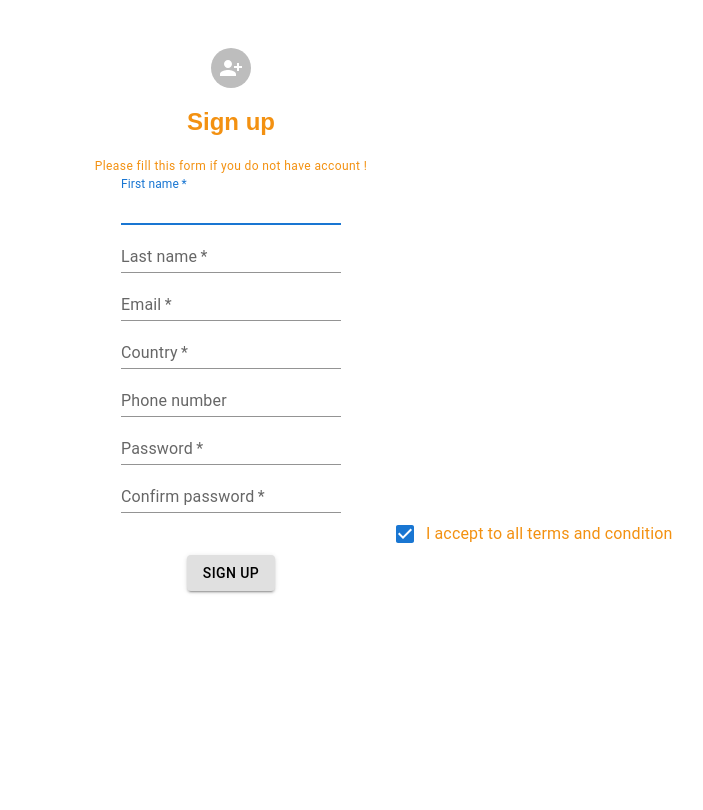
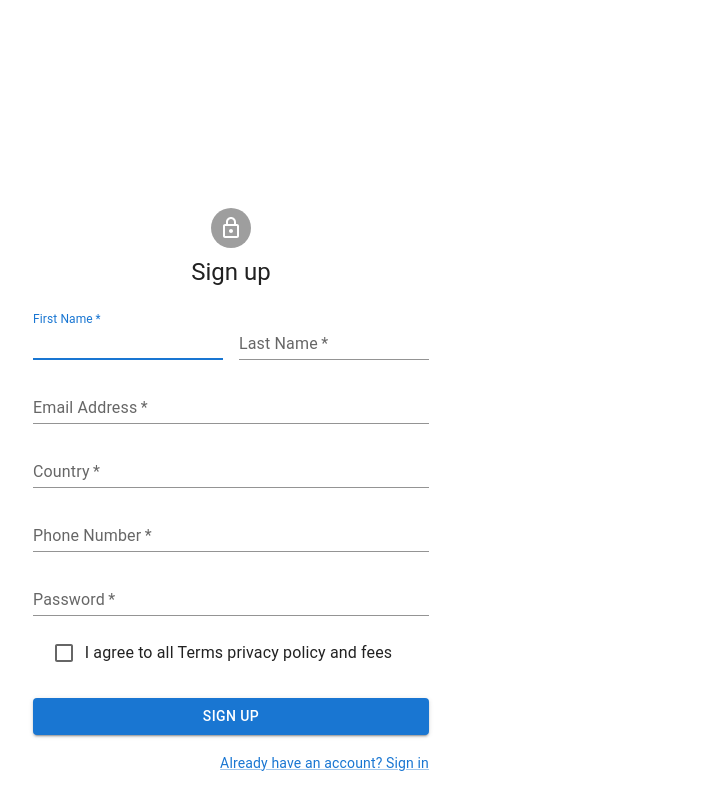
Before and after one commit to Raghad-Suwan/e-wallet, a React (Create React App) app: page / in a window 1280 px wide. Shown: the top 810 px of the page, without its empty margins (409-1112 px from the left). Built offline with nearby package versions, Linux system fonts and the light colour scheme.

Commit message:
new Signup design

```diff
--- a/src/components/Signup.js
+++ b/src/components/Signup.js
@@ -1,63 +1,157 @@
 
-import  React from 'react';
+import React from 'react';
+import Avatar from '@mui/material/Avatar';
+import Button from '@mui/material/Button';
+import CssBaseline from '@mui/material/CssBaseline';
+import TextField from '@mui/material/TextField';
+import FormControlLabel from '@mui/material/FormControlLabel';
+import Checkbox from '@mui/material/Checkbox';
+import Link from '@mui/material/Link';
 import Grid from '@mui/material/Grid';
-import { Paper, Typography } from '@mui/material';
-import Avatar from '@mui/material/Avatar';
-import PersonAddAlt1Icon from '@mui/icons-material/PersonAddAlt1';
-import TextField from '@mui/material/TextField';
-import Button from '@mui/material/Button';
-import Radio from '@mui/material/Radio';
-import RadioGroup from '@mui/material/RadioGroup';
-import FormControlLabel from '@mui/material/FormControlLabel';
-import FormControl from '@mui/material/FormControl';
-import FormLabel from '@mui/material/FormLabel';
-import { display } from '@mui/system';
-import Checkbox, { checkboxClasses } from '@mui/material/Checkbox';
-import FormGroup from '@mui/material/FormGroup';
-import  './Signup.css';
+import Box from '@mui/material/Box';
+import LockOutlinedIcon from '@mui/icons-material/LockOutlined';
+import Typography from '@mui/material/Typography';
+import Container from '@mui/material/Container';
+import { createTheme, ThemeProvider } from '@mui/material/styles';
 
-const Signup = () => {
+
+const theme = createTheme();
+
+ function Signup() {
+  const handleSubmit = (event) => {
+    event.preventDefault();
+    const data = new FormData(event.currentTarget);
+    console.log({
+      email: data.get('email'),
+      password: data.get('password'),
+    });
+  };
 
   return (
+    <ThemeProvider theme={theme}>
+      <Container component="main" maxWidth="xs">
+        <CssBaseline />
+        <Box
+          sx={{
+            marginTop: 25,
+            display: 'flex',
+            flexDirection: 'column',
+            alignItems: 'center',
+          }}
+        >
+          <Avatar sx={{ m: 1, bgcolor: 'text.disabled' }}>
+            <LockOutlinedIcon />
+          </Avatar>
+          <Typography component="h1" variant="h5">
+            Sign up
+          </Typography>
+          <Box component="form" noValidate onSubmit={handleSubmit} sx={{ mt: 3 }}>
 
-<Grid>
-<Grid  align='center'>
+            <Grid container spacing={2}>
+              <Grid item xs={12} sm={6}>
+                <TextField
+                  autoComplete="given-name"
+                  name="firstName"
+                  required
+                  fullWidth
+                  id="firstName"
+                  label="First Name"
+                  variant="standard"
+                  autoFocus
+                />
+              </Grid>
 
-  <Grid className='avatarStyle'>
-  <Avatar>
-<PersonAddAlt1Icon/>
-</Avatar>
-  </Grid>
+              <Grid item xs={12} sm={6}>
+                <TextField
+                  required
+                  fullWidth
+                  id="lastName"
+                  label="Last Name"
+                  name="lastName"
+                  autoComplete="family-name"
+                  variant="standard"
+                />
 
-<h2 className='headerStyle'> Sign up </h2>
+              </Grid>
+              <Grid item xs={12}>
+                <TextField
+                  required
+                  fullWidth
+                  id="email"
+                  label="Email Address"
+                  name="email"
+                  autoComplete="email"
+                  variant="standard"
+                />
+              </Grid>
 
-<Typography  variant='caption' gutterBottom>Please fill this form if you do not have account !</Typography>
+              <Grid item xs={12}>
+                <TextField
+                  required
+                  fullWidth
+                  id="country"
+                  label="Country"
+                  name="country"
+                  autoComplete="country"
+                  variant="standard"
+                />
+              </Grid>
 
-</Grid>
+              <Grid item xs={12}>
+                <TextField
+                  required
+                  fullWidth
+                  name="phone"
+                  label="Phone Number"
+                  type="phone"
+                  id="phone-num"
+                  autoComplete="phone"
+                  variant="standard"
+                />
+              </Grid>
 
-<form>
-<TextField   id="standard-basic" label="First name" variant="standard"  placeholder='Enter your first name' required  autoFocus  /> <br/>
-<TextField   id="standard-basic" label="Last name" variant="standard"  placeholder='Enter your last name'  required  /> <br/>
-<TextField  id="standard-basic" label="Email" variant="standard"  placeholder='Enter your email'   required  /> <br/>
-<TextField  id="standard-basic" label="Country" variant="standard"   placeholder='Enter your country'  required  /> <br/>
-<TextField  id="standard-basic" label="Phone number" variant="standard"   placeholder='Enter your phone number'   /> <br/>
-<TextField  id="standard-basic" label="Password" variant="standard"  placeholder='Enter your password'    required /> <br/>
-<TextField  id="standard-basic" label="Confirm password" variant="standard"  placeholder='confirm password'    required/> <br/>
+              <Grid item xs={12}>
+                <TextField
+                  required
+                  fullWidth
+                  name="password"
+                  label="Password"
+                  type="password"
+                  id="password"
+                  autoComplete="new-password"
+                  variant="standard"
+                />
+              </Grid>
 
-<FormGroup className='formStyle '>
-      <FormControlLabel  control={<Checkbox defaultChecked  />} label="I accept to all terms and condition " />
-    </FormGroup>
+              <Grid item xs={12}>
+                <FormControlLabel
+                  control={<Checkbox value="allowExtraEmails" color="primary" />}
+                  label="I agree to all Terms privacy policy and fees "
+                />
+              </Grid>
+            </Grid>
 
-<Grid className='buttonStyle'>
-<Button type='Submit' variant='contained' color='inherit'  > Sign up </Button>
-</Grid>
+            <Button
+              type="submit"
+              fullWidth
+              variant="contained"
+              sx={{ mt: 3, mb: 2 }}
+            >
+              Sign Up
+            </Button>
+            <Grid container justifyContent="flex-end">
+              <Grid item>
+                <Link href="#" variant="body2">
+                  Already have an account? Sign in
+                </Link>
+              </Grid>
+            </Grid>
+          </Box>
+        </Box>
 
-
-</form>
-
-</Grid>
-
-  )
+      </Container>
+    </ThemeProvider>
+  );
 }
 
 export default Signup;
```
